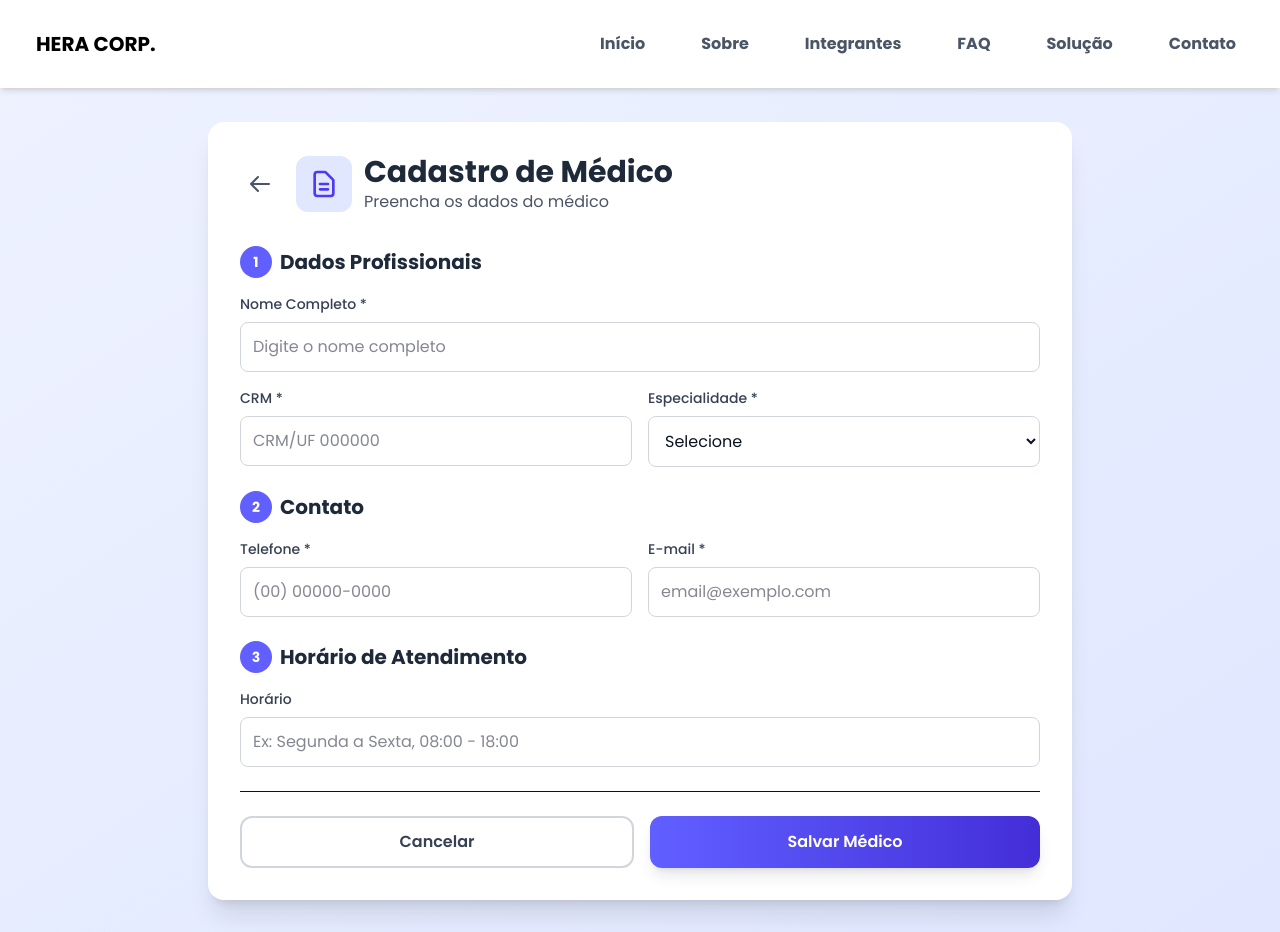
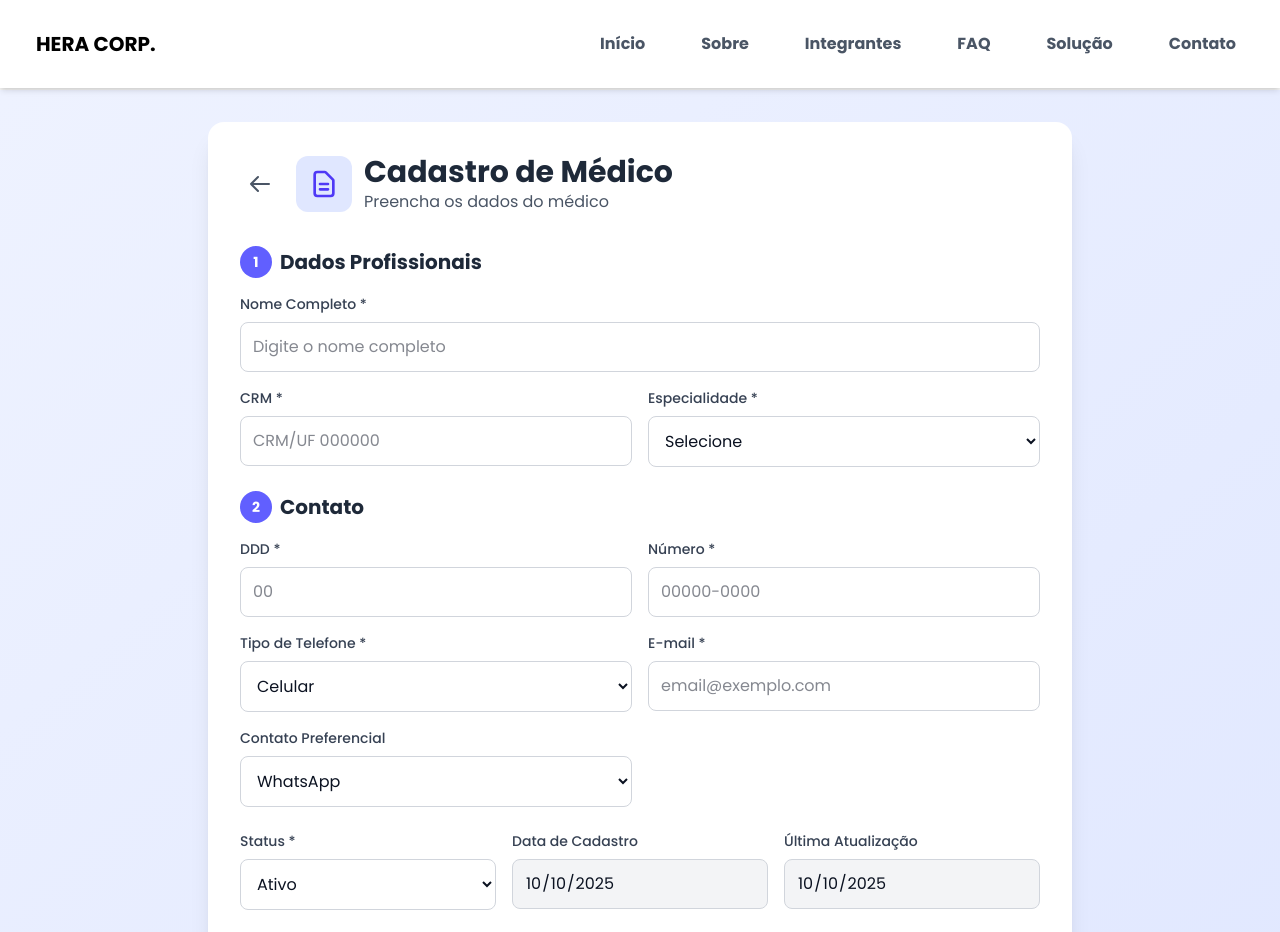
Before and after one commit to pedrozhd/hera_corp, a React (Vite) app: page /medico/cadastrar in a window 1280 px wide. Shown: the top 932 px of the page. Built offline with nearby package versions, Linux system fonts and the light colour scheme.

Commit message:
modificando forms (consulta, médico.)

```diff
--- a/src/pages/consultaform.tsx
+++ b/src/pages/consultaform.tsx
@@ -9,6 +9,8 @@ const ConsultaForm = () => {
     data: '',
     horario: '',
     tipo: '',
+    status: 'agendada',
+    linkTeleconsulta: 'https://meet.heraclinicadigital.com.br/consulta-' + Math.random().toString(36).substring(2, 10),
     observacoes: '',
   });
 
@@ -116,13 +118,13 @@ const ConsultaForm = () => {
               </div>
             </div>
 
-            {/* Tipo de Consulta */}
+            {/* Tipo de Consulta e Status */}
             <div>
               <h2 className="text-xl font-bold text-gray-800 mb-4 flex items-center gap-2">
                 <span className="bg-purple-500 text-white w-8 h-8 rounded-full flex items-center justify-center text-sm">2</span>
-                Tipo de Consulta
+                Tipo e Status
               </h2>
-              <div className="grid grid-cols-1 gap-4">
+              <div className="grid grid-cols-1 md:grid-cols-2 gap-4">
                 <div>
                   <label className="block text-sm font-medium text-gray-700 mb-2">Tipo *</label>
                   <select
@@ -139,7 +141,50 @@ const ConsultaForm = () => {
                     <option value="Teleconsulta">Teleconsulta</option>
                   </select>
                 </div>
+                <div>
+                  <label className="block text-sm font-medium text-gray-700 mb-2">Status *</label>
+                  <select
+                    name="status"
+                    value={formData.status}
+                    onChange={handleChange}
+                    required
+                    className="w-full p-3 border border-gray-300 rounded-lg focus:ring-2 focus:ring-purple-500 focus:border-purple-500 outline-none transition"
+                  >
+                    <option value="agendada">Agendada</option>
+                    <option value="confirmada">Confirmada</option>
+                    <option value="em_andamento">Em andamento</option>
+                    <option value="concluida">Concluída</option>
+                    <option value="cancelada">Cancelada</option>
+                    <option value="remarcada">Remarcada</option>
+                  </select>
+                </div>
               </div>
+              {formData.tipo === 'Teleconsulta' && (
+                <div className="mt-4">
+                  <label className="block text-sm font-medium text-gray-700 mb-2">Link da Teleconsulta</label>
+                  <div className="flex">
+                    <input
+                      type="text"
+                      name="linkTeleconsulta"
+                      value={formData.linkTeleconsulta}
+                      onChange={handleChange}
+                      readOnly
+                      className="flex-1 p-3 border border-gray-300 rounded-l-lg bg-gray-50 text-gray-600"
+                    />
+                    <button
+                      type="button"
+                      onClick={() => {
+                        navigator.clipboard.writeText(formData.linkTeleconsulta);
+                        alert('Link copiado para a área de transferência!');
+                      }}
+                      className="px-4 bg-purple-100 text-purple-700 rounded-r-lg hover:bg-purple-200 transition"
+                    >
+                      Copiar
+                    </button>
+                  </div>
+                  <p className="mt-1 text-sm text-gray-500">Compartilhe este link com o paciente para acessar a consulta</p>
+                </div>
+              )}
             </div>
 
             {/* Observações */}
--- a/src/pages/medicoform.tsx
+++ b/src/pages/medicoform.tsx
@@ -4,17 +4,34 @@ import { useNavigate } from 'react-router-dom';
 const MedicoForm = () => {
   const navigate = useNavigate();
   const [formData, setFormData] = useState({
+    // Dados Pessoais
     nome: '',
     crm: '',
     especialidade: '',
-    telefone: '',
+    status: 'ativo',
+    dataCadastro: new Date().toISOString().split('T')[0],
+    ultimaAtualizacao: new Date().toISOString().split('T')[0],
+
+    // Contato
+    telefoneDDD: '',
+    telefoneNumero: '',
+    tipoTelefone: 'celular',
     email: '',
+    contatoPreferencial: 'whatsapp',
+
+    // Horário
     horarioAtendimento: '',
   });
 
-  const handleChange = (e: React.ChangeEvent<HTMLInputElement | HTMLSelectElement>) => {
-    const { name, value } = e.target;
-    setFormData(prev => ({ ...prev, [name]: value }));
+  const handleChange = (e: React.ChangeEvent<HTMLInputElement | HTMLSelectElement | HTMLTextAreaElement>) => {
+    const { name, value, type } = e.target as HTMLInputElement;
+
+    if (type === 'checkbox') {
+      const checked = (e.target as HTMLInputElement).checked;
+      setFormData(prev => ({ ...prev, [name]: checked }));
+    } else {
+      setFormData(prev => ({ ...prev, [name]: value }));
+    }
   };
 
   const handleSubmit = (e: React.FormEvent) => {
@@ -114,16 +131,42 @@ const MedicoForm = () => {
               </h2>
               <div className="grid grid-cols-1 md:grid-cols-2 gap-4">
                 <div>
-                  <label className="block text-sm font-medium text-gray-700 mb-2">Telefone *</label>
+                  <label className="block text-sm font-medium text-gray-700 mb-2">DDD *</label>
                   <input
-                    type="tel"
-                    name="telefone"
-                    value={formData.telefone}
+                    type="text"
+                    name="telefoneDDD"
+                    value={formData.telefoneDDD}
+                    onChange={handleChange}
+                    required
+                    maxLength={2}
+                    className="w-full p-3 border border-gray-300 rounded-lg focus:ring-2 focus:ring-indigo-500 focus:border-indigo-500 outline-none transition"
+                    placeholder="00"
+                  />
+                </div>
+                <div>
+                  <label className="block text-sm font-medium text-gray-700 mb-2">Número *</label>
+                  <input
+                    type="text"
+                    name="telefoneNumero"
+                    value={formData.telefoneNumero}
                     onChange={handleChange}
                     required
                     className="w-full p-3 border border-gray-300 rounded-lg focus:ring-2 focus:ring-indigo-500 focus:border-indigo-500 outline-none transition"
-                    placeholder="(00) 00000-0000"
+                    placeholder="00000-0000"
                   />
+                </div>
+                <div>
+                  <label className="block text-sm font-medium text-gray-700 mb-2">Tipo de Telefone *</label>
+                  <select
+                    name="tipoTelefone"
+                    value={formData.tipoTelefone}
+                    onChange={handleChange}
+                    className="w-full p-3 border border-gray-300 rounded-lg focus:ring-2 focus:ring-indigo-500 focus:border-indigo-500 outline-none transition"
+                    required
+                  >
+                    <option value="celular">Celular</option>
+                    <option value="fixo">Fixo</option>
+                  </select>
                 </div>
                 <div>
                   <label className="block text-sm font-medium text-gray-700 mb-2">E-mail *</label>
@@ -137,13 +180,68 @@ const MedicoForm = () => {
                     placeholder="email@exemplo.com"
                   />
                 </div>
+                <div>
+                  <label className="block text-sm font-medium text-gray-700 mb-2">Contato Preferencial</label>
+                  <select
+                    name="contatoPreferencial"
+                    value={formData.contatoPreferencial}
+                    onChange={handleChange}
+                    className="w-full p-3 border border-gray-300 rounded-lg focus:ring-2 focus:ring-indigo-500 focus:border-indigo-500 outline-none transition"
+                  >
+                    <option value="whatsapp">WhatsApp</option>
+                    <option value="ligacao">Ligação</option>
+                    <option value="email">E-mail</option>
+                    <option value="sms">SMS</option>
+                  </select>
+                </div>
+              </div>
+            </div>
+
+            {/* Status e Datas */}
+            <div className="grid grid-cols-1 md:grid-cols-3 gap-4">
+              <div>
+                <label className="block text-sm font-medium text-gray-700 mb-2">Status *</label>
+                <select
+                  name="status"
+                  value={formData.status}
+                  onChange={handleChange}
+                  className="w-full p-3 border border-gray-300 rounded-lg focus:ring-2 focus:ring-indigo-500 focus:border-indigo-500 outline-none transition"
+                  required
+                >
+                  <option value="ativo">Ativo</option>
+                  <option value="inativo">Inativo</option>
+                  <option value="ferias">Férias</option>
+                  <option value="afastado">Afastado</option>
+                </select>
+              </div>
+              <div>
+                <label className="block text-sm font-medium text-gray-700 mb-2">Data de Cadastro</label>
+                <input
+                  type="date"
+                  name="dataCadastro"
+                  value={formData.dataCadastro}
+                  onChange={handleChange}
+                  disabled
+                  className="w-full p-3 border border-gray-300 rounded-lg bg-gray-100"
+                />
+              </div>
+              <div>
+                <label className="block text-sm font-medium text-gray-700 mb-2">Última Atualização</label>
+                <input
+                  type="date"
+                  name="ultimaAtualizacao"
+                  value={formData.ultimaAtualizacao}
+                  onChange={handleChange}
+                  disabled
+                  className="w-full p-3 border border-gray-300 rounded-lg bg-gray-100"
+                />
               </div>
             </div>
 
             {/* Horário de Atendimento */}
             <div>
               <h2 className="text-xl font-bold text-gray-800 mb-4 flex items-center gap-2">
-                <span className="bg-indigo-500 text-white w-8 h-8 rounded-full flex items-center justify-center text-sm">3</span>
+                <span className="bg-indigo-500 text-white w-8 h-8 rounded-full flex items-center justify-center text-sm">4</span>
                 Horário de Atendimento
               </h2>
               <div className="grid grid-cols-1 gap-4">
```
